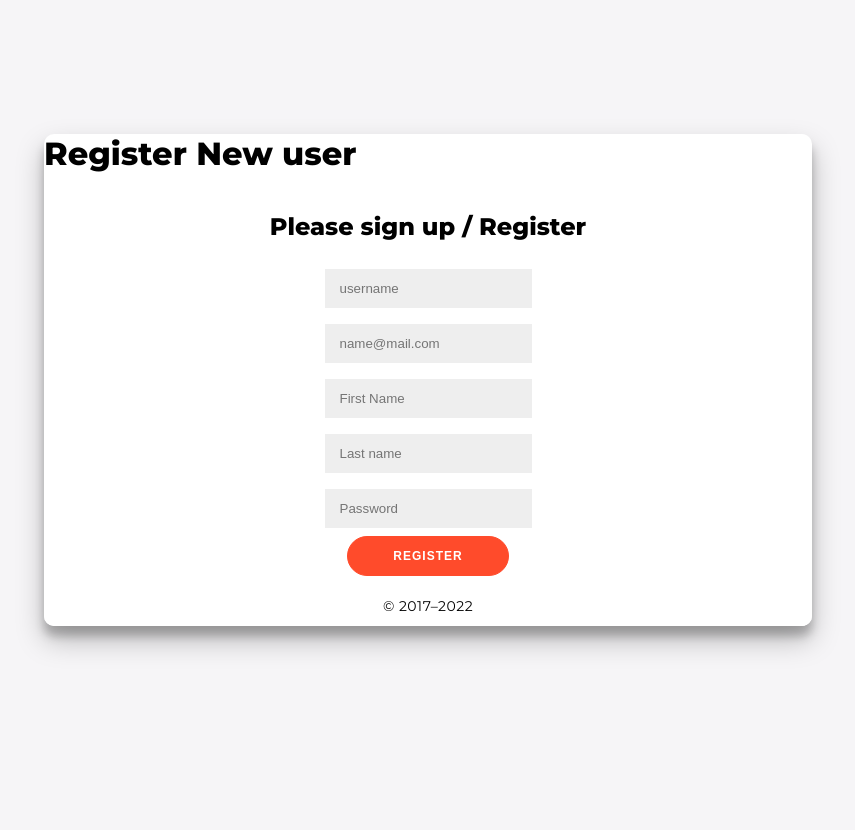
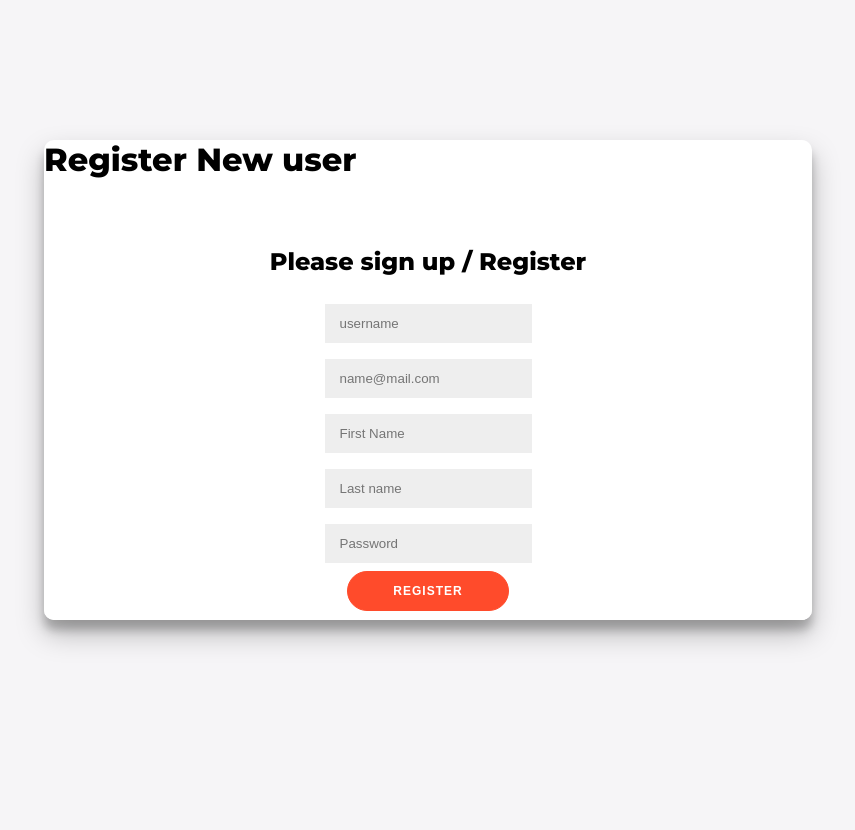
Before and after one commit to MJHHaL/BUSINESS_PLATFORM, a Django app: page /register/ in a window 1280 px wide. Shown: the whole page, without its empty margins (212-1067 px from the left). Run offline with Django 4.2, Linux system fonts and the light colour scheme.

```diff
--- a/Business_Platform/accounts/templates/accounts/register.html
+++ b/Business_Platform/accounts/templates/accounts/register.html
@@ -48,7 +48,7 @@
             </div>
 
             <button class="w-100 btn btn-lg btn-primary mt-2" type="submit">Register</button>
-            <p class="mt-5 mb-3 text-muted">© 2017–2022</p>
+
           </form>
 
     </div>
```
